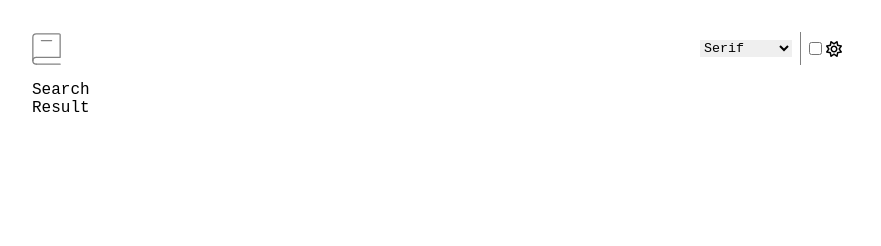
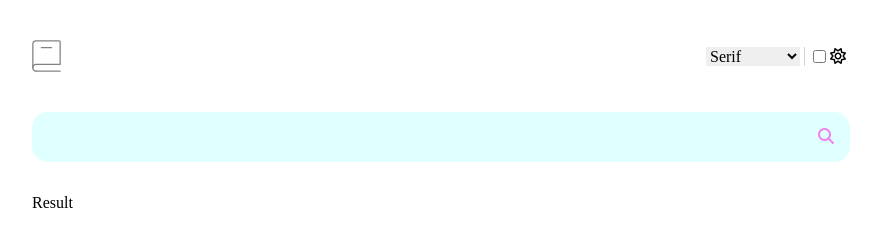
Before and after one commit to ravitejalakkoju/dictionary-app, a plain HTML site: page client/index.html in a window 1280 px wide. Shown: the whole page, without its empty margins (199-1080 px from the left). Drawn offline with Linux system fonts and the light colour scheme.

Commit message:
feat(basic client app structure): created a pattern for client side html

```diff
--- a/client/components/header/header.html
+++ b/client/components/header/header.html
@@ -1,14 +1,14 @@
 <a class="brand" href="#"><img src="../../assets/images/logo.svg"></a>
-<ul class="styles">
+<ul class="styles-list">
   <li class="style-item fontfamily">
-    <select id="header-fontfamily" onchange="manager.header.changeFont('fontfamily', event.target.value)">
+    <select id="header-fontfamily" class="fontfamily-select" onchange="manager.header.changeFont(event.target.value)">
       <option value="serif">Serif</option>
       <option value="monospace">Monospace</option>
       <option value="cursive">Cursive</option>
     </select>
   </li>
   <li class="style-item theme">
-    <input type="checkbox" name="theme" onchange="manager.header.changeTheme('theme', event.target.checked)">
-    <span id="header-theme" data-name="theme"></span>
+    <input type="checkbox" name="theme" onchange="manager.header.changeTheme(event.target.checked)">
+    <span id="header-theme" class="theme-icon" data-name="theme"></span>
   </li>
 </ul>
--- a/client/components/header/header.js
+++ b/client/components/header/header.js
@@ -8,11 +8,11 @@ export class Header extends Component {
     this.model = new HeaderModel();
   }
 
-  changeFont(name, fontfamily) {
-    this.model.setValue(name, fontfamily);
+  changeFont(fontfamily) {
+    this.model.setValue('fontfamily', fontfamily);
   }
 
-  changeTheme(name, isChecked) {
-    this.model.setValue(name, isChecked ? Theme.dark : Theme.light , isChecked ? '<i class="fa-regular fa-moon"></i>' : '<i class="fa-regular fa-sun"></i>');
+  changeTheme(isChecked) {
+    this.model.setValue('theme', isChecked ? Theme.dark : Theme.light , isChecked ? '<i class="fa-regular fa-moon"></i>' : '<i class="fa-regular fa-sun"></i>');
   }
 }
--- a/client/components/search/search.html
+++ b/client/components/search/search.html
@@ -1 +1,4 @@
-Search
+<div class="search">
+	<input class="search-text" />
+	<button class="search-btn"><i class="fa-solid fa-magnifying-glass"></i></button>
+</div>
--- a/client/shared/css/style.css
+++ b/client/shared/css/style.css
@@ -1,5 +1,5 @@
 :root {
-	--fontfamily: monospace;
+	--fontfamily: '';
 }
 
 *:not(i) {
@@ -18,42 +18,101 @@ body {
 	padding: 0 1rem;
 	margin: 2rem auto;
 	box-sizing: border-box;
+	font-size: 1rem;
+}
+
+*, *:before, *:after {
+  box-sizing: inherit;
+}
+
+/* Theme */
+
+.dark {
+
+}
+
+.light {
+
 }
 
 /* Header */
+
 header {
 	display: flex;
 	justify-content: space-between;
 	align-items: center;
 	line-height: 0;
-	margin-bottom: 1rem;
+	min-height: 3rem;
 }
 
-header .brand > img {
+.brand > img {
 	height: 2rem;
 }
 
-header .styles {
+.styles-list {
 	list-style: none;
 	display: flex;
-}
-
-header .style-item {
-	padding: 0.5rem;
-}
-
-header .style-item:last-child {
-	border-left: 1px solid gray;
-	display: flex;
-	align-items: center;
 	gap: 0.25rem;
 }
 
-header .fontfamily > select {
+.style-item {
+	padding-left: 0.5rem;
+}
+
+.style-item:last-child {
+	border-left: 1px solid lightgrey;
+	display: flex;
+	align-items: center;
+}
+
+.fontfamily-select {
 	border: none;
 	cursor: pointer;
+	font-size: 1rem;
 }
 
-header .fontfamily > select:focus {
+.fontfamily-select:focus {
 	outline: none;
 }
+
+.theme-icon {
+	min-width: 1.5rem;
+	padding-left: 0.25rem;
+}
+
+/* Input */
+
+.search {
+	margin: 2rem 0;
+	position: relative;
+	width: 100%;
+}
+
+.search-text {
+	font-size: 1rem;
+	font-weight: bold;
+	padding: 1rem;
+	border-radius: 1rem;
+	border: none;
+	background-color: lightcyan;
+	width: 100%;
+}
+
+.search-text:focus {
+	outline: none;
+}
+
+.search-btn {
+	position: absolute;
+	font-size: 1rem;
+	right: 0;
+	top: 1rem;
+	right: 1rem;
+	background: none;
+	border: none;
+	color: violet;
+}
+
+.search-btn:hover {
+	cursor: pointer;
+}
```
